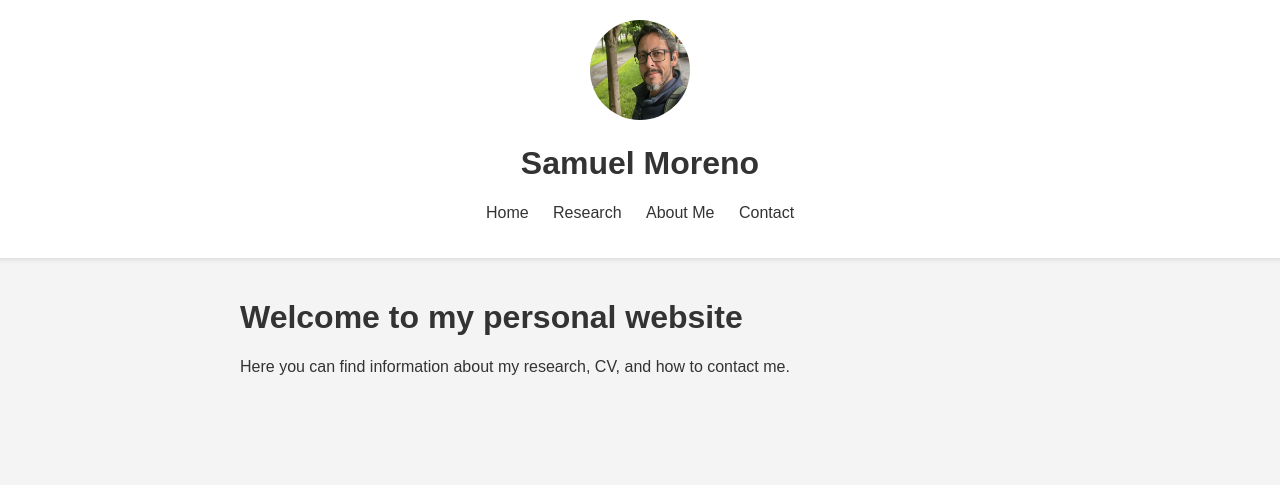
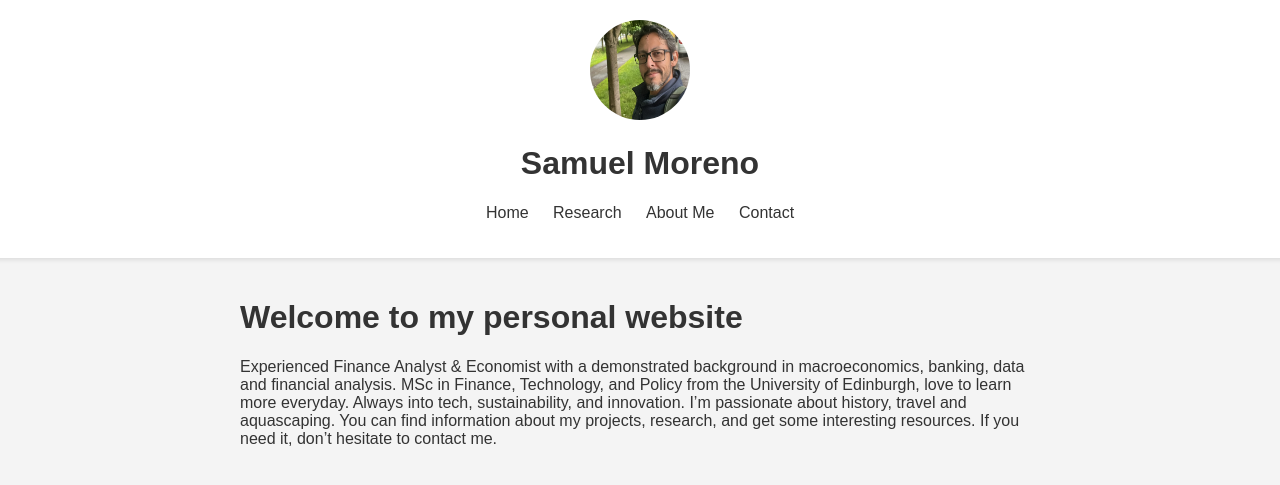
Before and after one commit to GregSom-MSc/GregSom-MSc.github.io, a Jekyll site: the page built from index.md, in a window 1280 px wide. Shown: the top 485 px of the page. Built offline with Jekyll 4.4.1, drawn with Linux system fonts in a browser that asks for light colours.

Commit message:
Update index.md

```diff
--- a/index.md
+++ b/index.md
@@ -4,4 +4,8 @@ layout: default
 
 # Welcome to my personal website
 
-Here you can find information about my research, CV, and how to contact me.
+Experienced Finance Analyst & Economist with a demonstrated background in macroeconomics, banking, data and financial analysis.
+MSc in Finance, Technology, and Policy from the University of Edinburgh, love to learn more everyday.
+Always into tech, sustainability, and innovation. I'm passionate about history, travel and aquascaping.
+You can find information about my projects, research, and get some interesting resources.
+If you need it, don't hesitate to contact me.
```
